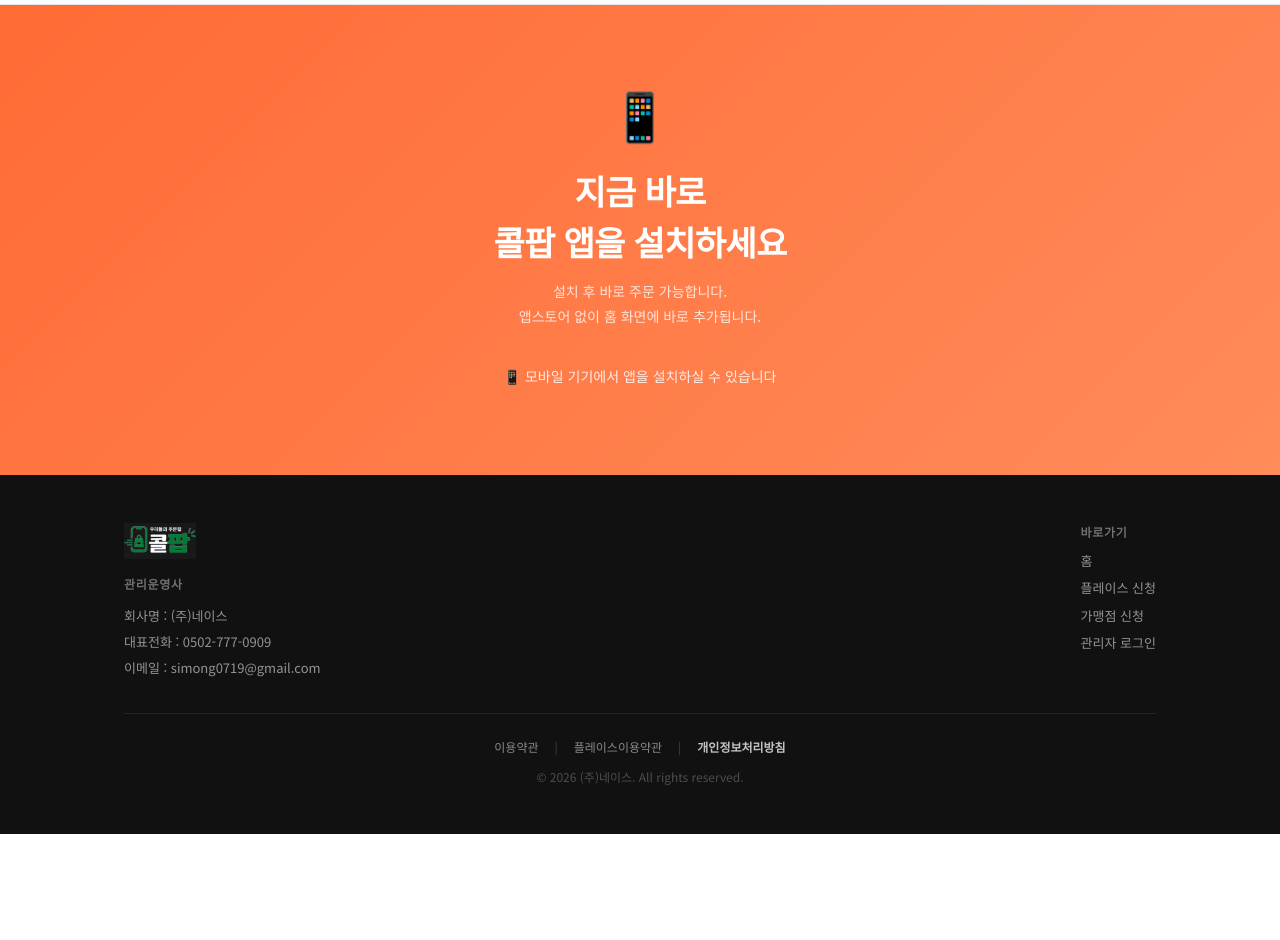
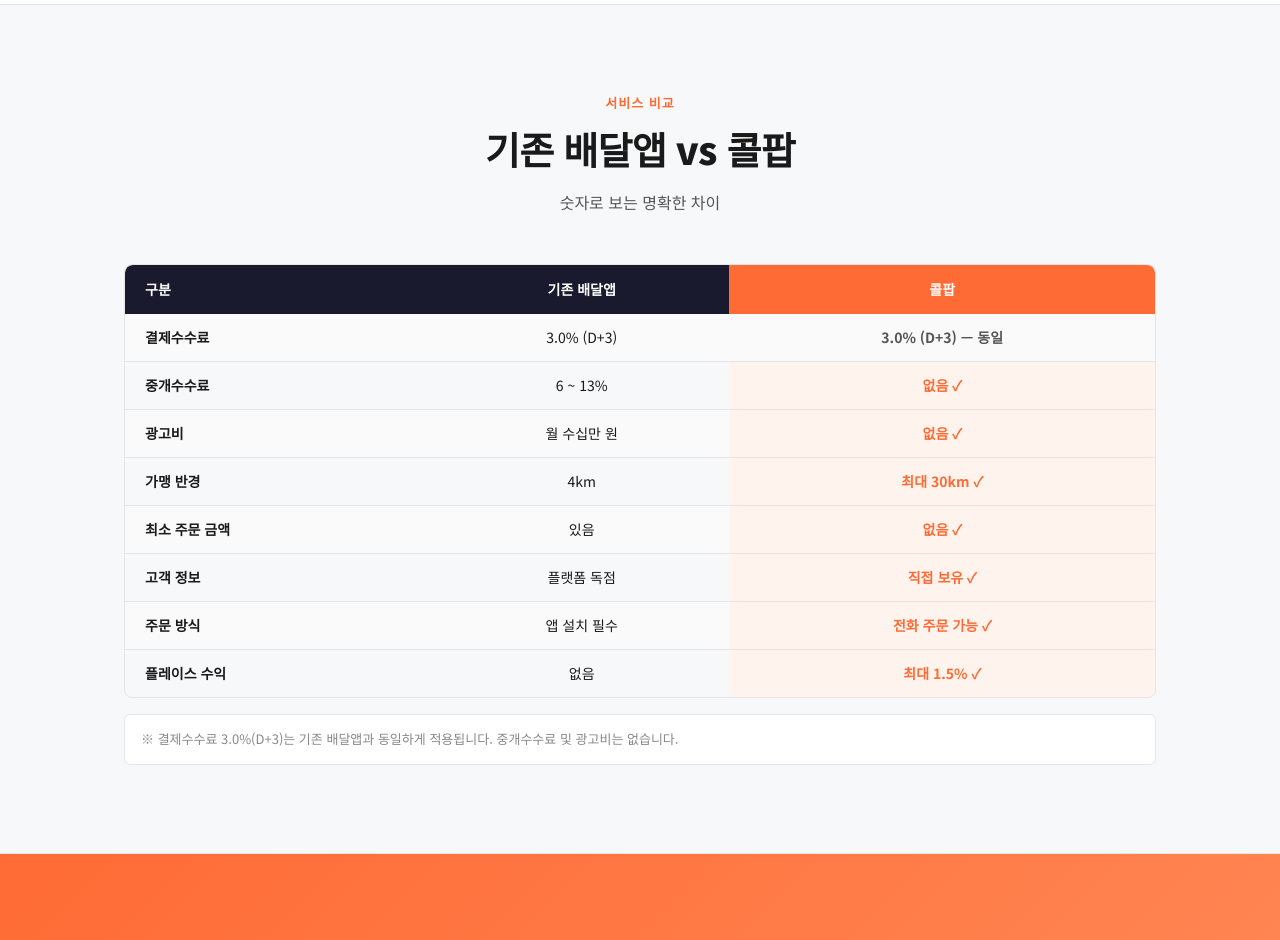
Before and after one commit to simong0719-debug/callpop-place, a website: page index.html in a window 1280 px wide. Shown: the part 1860-2800 px from the top of the page. Before the commit the page ends 2694 px from the top, so only its background shows below. Drawn offline with nearby package versions, Linux system fonts and the light colour scheme.

Commit message:
홈탭 비교표(기존 배달앱 vs 콜팝) 복원

```diff
--- a/index.html
+++ b/index.html
@@ -408,6 +408,75 @@
           <h3 style="font-size:15px;font-weight:800;margin-bottom:10px;color:var(--navy);">콜팝이용자</h3>
           <p style="font-size:13px;color:var(--sub);line-height:1.7;">본 약관에 동의하고 콜팝 서비스에 가입하여 서비스를 이용하는 자를 말합니다.</p>
         </div>
+      </div>
+    </div>
+  </section>
+
+  <hr class="divider">
+
+  <!-- COMPARISON -->
+  <section id="comparison" class="section" style="background:var(--bg);">
+    <div class="wrap">
+      <div style="text-align:center;margin-bottom:48px;">
+        <div class="section-label">서비스 비교</div>
+        <h2 class="section-title">기존 배달앱 vs 콜팝</h2>
+        <p class="section-desc">숫자로 보는 명확한 차이</p>
+      </div>
+      <div style="overflow-x:auto;border-radius:8px;border:1px solid var(--border);">
+        <table class="comp-table">
+          <thead>
+            <tr>
+              <th style="width:30%;">구분</th>
+              <th>기존 배달앱</th>
+              <th>콜팝</th>
+            </tr>
+          </thead>
+          <tbody>
+            <tr>
+              <td>결제수수료</td>
+              <td>3.0% (D+3)</td>
+              <td class="col-same">3.0% (D+3) — 동일</td>
+            </tr>
+            <tr>
+              <td>중개수수료</td>
+              <td>6 ~ 13%</td>
+              <td class="col-callpop">없음 ✓</td>
+            </tr>
+            <tr>
+              <td>광고비</td>
+              <td>월 수십만 원</td>
+              <td class="col-callpop">없음 ✓</td>
+            </tr>
+            <tr>
+              <td>가맹 반경</td>
+              <td>4km</td>
+              <td class="col-callpop">최대 30km ✓</td>
+            </tr>
+            <tr>
+              <td>최소 주문 금액</td>
+              <td>있음</td>
+              <td class="col-callpop">없음 ✓</td>
+            </tr>
+            <tr>
+              <td>고객 정보</td>
+              <td>플랫폼 독점</td>
+              <td class="col-callpop">직접 보유 ✓</td>
+            </tr>
+            <tr>
+              <td>주문 방식</td>
+              <td>앱 설치 필수</td>
+              <td class="col-callpop">전화 주문 가능 ✓</td>
+            </tr>
+            <tr>
+              <td>플레이스 수익</td>
+              <td>없음</td>
+              <td class="col-callpop">최대 1.5% ✓</td>
+            </tr>
+          </tbody>
+        </table>
+      </div>
+      <div style="margin-top:16px;padding:14px 16px;background:#fff;border-radius:6px;border:1px solid var(--border);font-size:13px;color:var(--mute);line-height:1.6;">
+        ※ 결제수수료 3.0%(D+3)는 기존 배달앱과 동일하게 적용됩니다. 중개수수료 및 광고비는 없습니다.
       </div>
     </div>
   </section>
```
